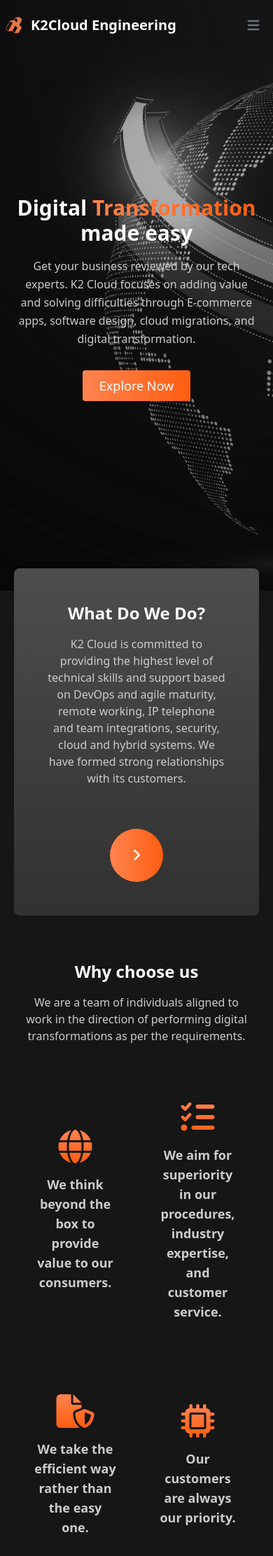
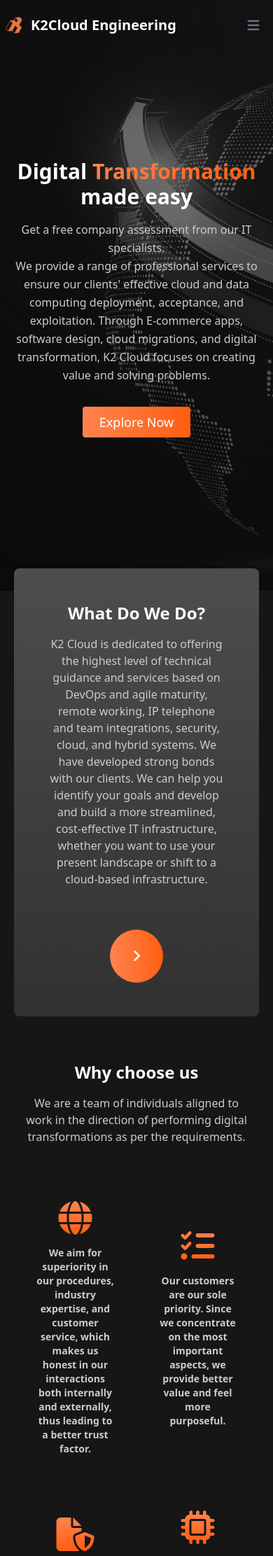
Before and after one commit to theasperteam/K2CloudBackend, a Django app: page / in a window 390 px wide. Shown: the top 2223 px of the page at 70% size. Run offline with Django 4.2, Linux system fonts and the light colour scheme; some libraries are stand-ins or nearby versions.

Commit message:
Updated Revised Content

```diff
--- a/k2cloud/static/stylesheet/style.css
+++ b/k2cloud/static/stylesheet/style.css
@@ -22,6 +22,11 @@
     background-repeat: no-repeat;
 }
 
+.overlay{
+    background-color: #0f0f0f6b;
+    height:100%;
+    width:100%;
+}
 .text-orangeGrad{
     background: linear-gradient(-270deg, #FF834F 17.19%, #FF5E11 84.9%);
     -webkit-background-clip: text;
--- a/k2cloud/templates/index.html
+++ b/k2cloud/templates/index.html
@@ -41,8 +41,8 @@
   </head>
   <body>
     <!-- complete page container -->
-
     <div class="landing">
+      <div class="overlay">
       <div class="container max-w-7xl mx-auto h-screen flex flex-col">
         <!-- Navbar -->
         <nav class="border-gray-200 px-2 sm:px-4 py-4 rounded">
@@ -163,11 +163,8 @@
                 <br class="hidden lg:inline-block" />made easy
               </h1>
               <p class="mb-8 leading-relaxed text-textColor">
-                Get your business reviewed by our tech experts.
-                K2 Cloud focuses on adding value and solving difficulties through E-commerce apps, software design, cloud migrations, and digital transformation.
-
-
-
+                Get a free company assessment from our IT specialists.<br/>
+                We provide a range of professional services to ensure our clients' effective cloud and data computing deployment, acceptance, and exploitation. Through E-commerce apps, software design, cloud migrations, and digital transformation, K2 Cloud focuses on creating value and solving problems.
               </p>
               <div class="flex justify-center">
                 <button
@@ -181,6 +178,7 @@
         </section>
       </div>
     </div>
+  </div>
 
     <div class="container max-w-7xl mx-auto">
       <!-- glimpse -->
@@ -190,7 +188,7 @@
           class="h-auto min-h-max bg-gray-500 rounded-lg flex flex-col md:flex-row flex-wrap  p-12 justify-between items-center bg-gradient-gray"
         >
           <h1
-            class="sm:w-2/6 w-full sm:mb-0 mb-4 text-2xl text-headingColor font-bold text-center md:text-left"
+            class="sm:w-2/6 w-full sm:mb-0 mb-4 md:text-4xl text-2xl  text-headingColor font-bold text-center md:text-left"
           >
           What Do We Do?
           </h1>
@@ -198,7 +196,7 @@
             class="sm:w-3/6 w-full font-normal text-textColor md:text-left text-center"
           >
 
-          K2 Cloud is committed to providing the highest level of technical skills and support based on DevOps and agile maturity, remote working, IP telephone and team integrations, security, cloud and hybrid systems. We have formed strong relationships with its customers.
+          K2 Cloud is dedicated to offering the highest level of technical guidance and services based on DevOps and agile maturity, remote working, IP telephone and team integrations, security, cloud, and hybrid systems. We have developed strong bonds with our clients. We can help you identify your goals and develop and build a more streamlined, cost-effective IT infrastructure, whether you want to use your present landscape or shift to a cloud-based infrastructure.
 
           </p>
           <div
@@ -243,8 +241,8 @@
               <i
                 class="fa-solid fa-globe text-5xl my-4 text-transparent bg-clip-text bg-gradient-to-b from-orangeGradient1 to-orangeGradient2"
               ></i>
-              <p class="sm:text-xl text-lg font-semibold text-textColor">
-                We think beyond the box to provide value to our consumers.
+              <p class="sm:text-md text-sm font-semibold text-textColor">
+                We aim for superiority in our procedures, industry expertise, and customer service, which makes us honest in our interactions both internally and externally, thus leading to a better trust factor.
               </p>
             </div>
             <div
@@ -254,8 +252,8 @@
               <i
                 class="fa-solid fa-file-shield text-5xl my-4 text-transparent bg-clip-text bg-gradient-to-b from-orangeGradient1 to-orangeGradient2"
               ></i>
-              <p class="sm:text-xl text-lg font-semibold text-textColor">
-                We take the efficient way rather than the easy one.
+              <p class="sm:text-md text-sm font-semibold text-textColor">
+                Our customers are our sole priority. Since we concentrate on the most important aspects, we provide better value and feel more purposeful.
               </p>
             </div>
           </div>
@@ -274,8 +272,8 @@
               <i
                 class="fa-solid fa-list-check text-5xl my-4 text-transparent bg-clip-text bg-gradient-to-b from-orangeGradient1 to-orangeGradient2"
               ></i>
-              <p class="sm:text-xl text-lg font-semibold text-textColor">
-We aim for superiority in our procedures, industry expertise, and customer service.
+              <p class="sm:text-md text-sm font-semibold text-textColor">
+                  Our customers are our sole priority. Since we concentrate on the most important aspects, we provide better value and feel more purposeful.
               </p>
             </div>
             <div
@@ -285,8 +283,8 @@
               <i
                 class="fa-solid fa-microchip text-5xl my-4 text-transparent bg-clip-text bg-gradient-to-b from-orangeGradient1 to-orangeGradient2"
               ></i>
-              <p class="sm:text-xl text-lg font-semibold text-textColor">
-                Our customers are always our priority.
+              <p class="sm:text-md text-sm font-semibold text-textColor">
+                We think beyond the box to provide value to our consumers as we consistently adapt and evolve to stay ahead of our competitors in this ever-changing sector.
               </p>
             </div>
           </div>
@@ -358,9 +356,11 @@
                 Transformations
               </h1>
               <p
-                class="text-base leading-normal xl:w-2/4 lg:w-3/4 mx-auto text-textColor my-4"
+                class="text-base leading-normal xl:w-3/4 lg:w-3/4 mx-auto text-textColor my-4"
               >
-              Develop business transformations and skyrocket your growth with the help of our services.
+              Business is always changing. Customer demand patterns might change at any time. New goods and services must be produced or the regulatory environment will bring plenty of compliance wrinkles, and old business processes may struggle to keep up in such a changing environment.
+Develop business transformations and skyrocket your growth with the help of our services.
+
 
               </p>
             </div>
```
Also changed, not shown: k2cloud/templates/about.html (+15 -14 lines), k2cloud/templates/services.html (+12 -7 lines), k2cloud/templates/team.html (+13 -9 lines), k2cloud/static/images/Images/Kevin.jpg (added), k2cloud/static/images/Images/Peter.jpg (added), 3 other files.
